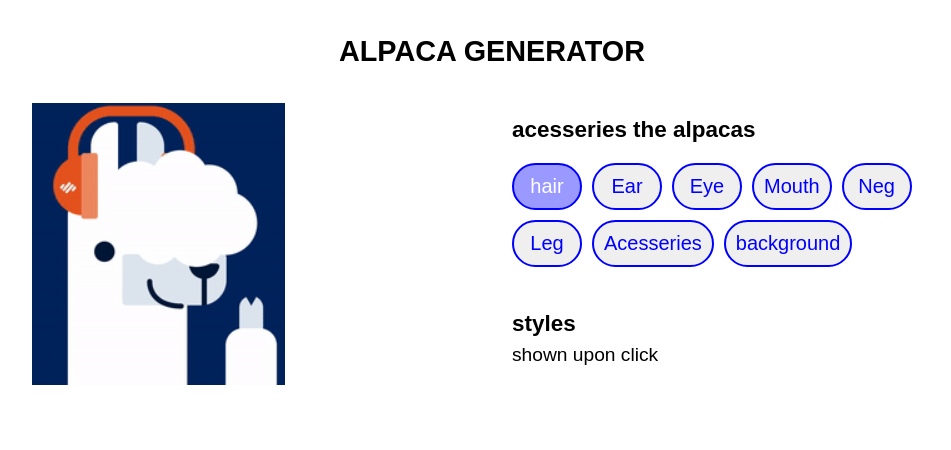
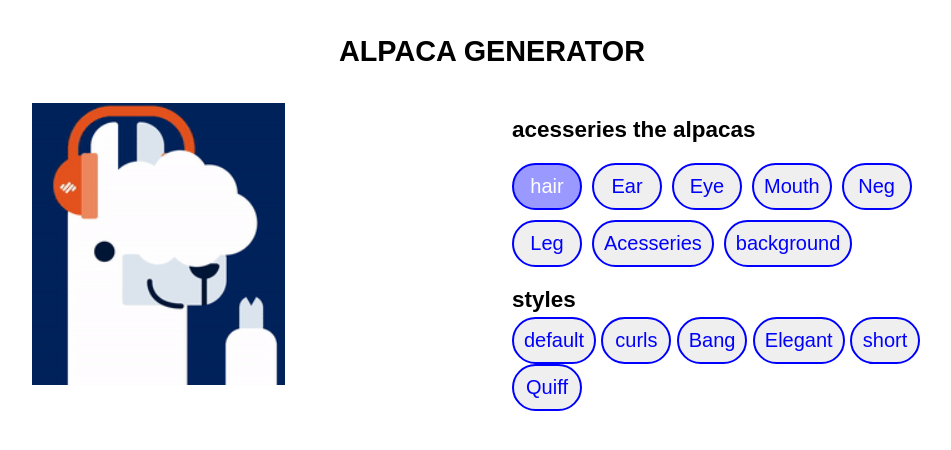
Before and after one commit to petrosbelachew/alpaca, a plain HTML site: page index.html in a window 1280 px wide. Both pictures are taken after a click on the button "hair". Shown: the whole page, without its empty margins (148-1099 px from the left). Drawn offline with Linux system fonts and the light colour scheme.

Commit message:
feat: add hair styles

```diff
--- a/css/styles.css
+++ b/css/styles.css
@@ -60,7 +60,7 @@ body {
   gap: 10px;
 }
 
-.body-parts button {
+button {
   min-width: 70px;
   padding: 10px 10px;
   border: 2px solid blue;
@@ -72,6 +72,13 @@ body {
 .buttonclicked {
   background-color: rgba(0, 0, 255, 0.4);
   color: #fff !important;
+}
+
+.hair-styles-hidden {
+  display: none;
+}
+.hair-styles-visible {
+  display: block;
 }
 
 @media (min-width: 768px) {
--- a/index.html
+++ b/index.html
@@ -34,8 +34,16 @@
             </div>
           </div>
           <div class="alpaca-styles alpaca-parts">
-            <h3>styles</h3>
-            shown upon click
+            <h3 class="styles">styles</h3>
+            <!-- Hair styles -->
+            <div class="hair-styles-hidden">
+              <button>default</button>
+              <button>curls</button>
+              <button>Bang</button>
+              <button>Elegant</button>
+              <button>short</button>
+              <button>Quiff</button>
+            </div>
           </div>
         </div>
       </div>
--- a/jss/scripts.js
+++ b/jss/scripts.js
@@ -1,9 +1,28 @@
 const hairButton = document.getElementById("hair");
-const newClassName = "buttonclicked";
+const harClass = "buttonclicked";
+
+const hairStyles = document.getElementsByClassName("hair-styles-hidden");
+const hairStylesVisible = "hair-styles-visible";
+const hairStyleHidden = "hair-styles-hidden";
 
 if (hairButton) {
   hairButton.addEventListener("click", function () {
-    hairButton.classList.toggle(newClassName);
+    hairButton.classList.toggle(harClass);
+    // Use classList.remove() to make it visible
+    // Loop through every element in the collection
+    for (let i = 0; i < hairStyles.length; i++) {
+      const element = hairStyles[i];
+
+      // 1. Remove the 'hidden' class
+      element.classList.remove(hairStyleHidden);
+
+      // 2. Add the 'visible' class
+      element.classList.toggle(hairStylesVisible);
+
+      // NOTE: A cleaner approach is to use toggle() on both
+      // element.classList.toggle(hairStyleHidden);
+      // element.classList.toggle(hairStylesVisible);
+    }
   });
 }
 
```
